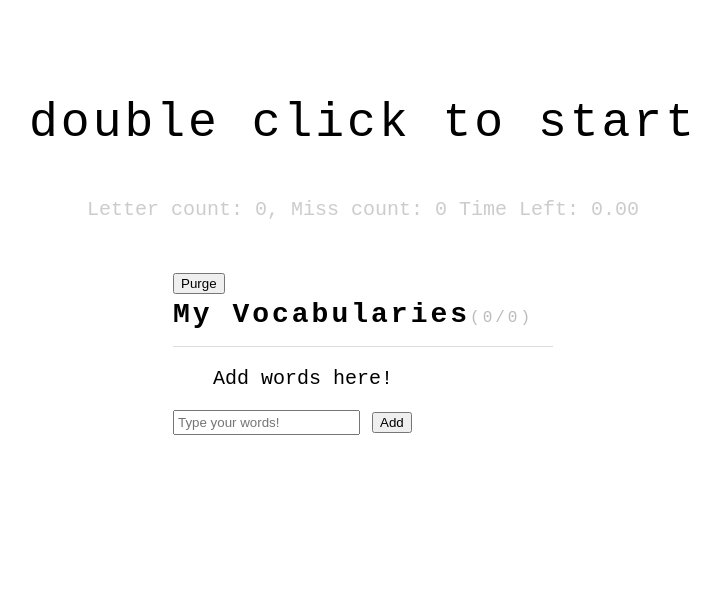
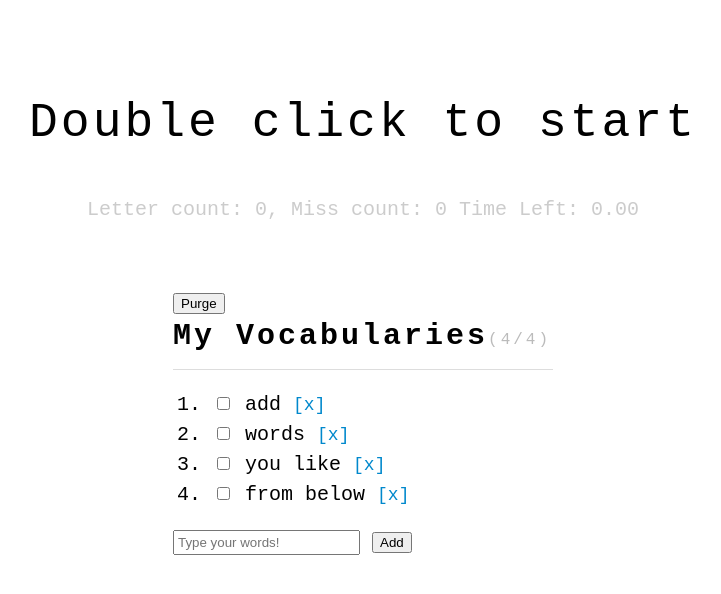
Before and after one commit to pei-pay/Typing-App, a plain HTML site: page index.html in a window 1280 px wide. Shown: the whole page, without its empty margins (277-998 px from the left). Drawn offline with nearby package versions, Linux system fonts and the light colour scheme.

Commit message:
Third commit

```diff
--- a/index.html
+++ b/index.html
@@ -7,7 +7,7 @@
   </head>
   <body>
     <main>
-      <p id="target">double click to start</p>
+      <p id="target">Double click to start</p>
       <p class="info">
         Letter count: <span id="score">0</span>,
         Miss count: <span id="miss">0</span>
@@ -26,7 +26,7 @@
           <span :class= "{done: todo.isDone}">{{ todo.title }}</span>
           <span @click="deleteItem(index)" class="command">[x]</span>
         </li>
-        <p v-show="!todos.length">Add words here!</p>
+        <p v-show="!todos.length">Add more words!</p>
       </ul>
       <form @submit.prevent="addItem">
         <input type="text" v-model="newItem" placeholder="Type your words!">
--- a/main.js
+++ b/main.js
@@ -6,7 +6,7 @@
     el: '#app',
     data: {
       newItem: '',
-      todos: [],
+      todos: []
     },
     watch: {
       todos: {
@@ -17,7 +17,19 @@
       }
     },
     mounted: function() {
-      this.todos = JSON.parse(localStorage.getItem('todos')) || [];
+      this.todos = JSON.parse(localStorage.getItem('todos')) || [{
+        title: 'add',
+        isDone: false
+        }, {
+        title: 'words',
+        isDone: false
+        }, {
+        title: 'you like',
+        isDone: false
+        }, {
+        title: 'from below',
+        isDone: false
+        }]
     },
 
     methods: {
@@ -30,12 +42,12 @@
         this.newItem = '';
       },
       deleteItem: function(index) {
-        if (confirm('are you sure?')){
+        if (confirm('You sure?')){
           this.todos.splice(index, 1);
         }
       },
       purge: function() {
-        if (!confirm('delete finished?')){
+        if (!confirm('Delete finished?')){
           return;
         }
         this.todos = this.remaining;
@@ -97,7 +109,7 @@
         showResult();
       }, 100);
 
-      target.textContent = ' double click to replay';
+      target.textContent = ' Double click to replay';
     }
   }
 
--- a/styles.css
+++ b/styles.css
@@ -1,7 +1,7 @@
 body {
   font-size: 20px;
   font-family: 'Courier New', monospace;
-
+  user-select: none;
 }
 
 main {
@@ -20,12 +20,12 @@ main {
 
 .container {
   width: 380px;
-  padding-top: 30px;
+  padding-top: 50px;
   margin: auto ;
 }
 
 #app h1 {
-  font-size: 28px;
+  font-size: 30px;
   border-bottom: 1px solid #ddd;
   letter-spacing: 3px;
   padding-bottom: 16px;
@@ -34,6 +34,10 @@ main {
 
 #app li {
   line-height: 1.5;
+}
+
+#app p {
+  font-size: 25px;
 }
 
 #app input[type="text"] {
```
